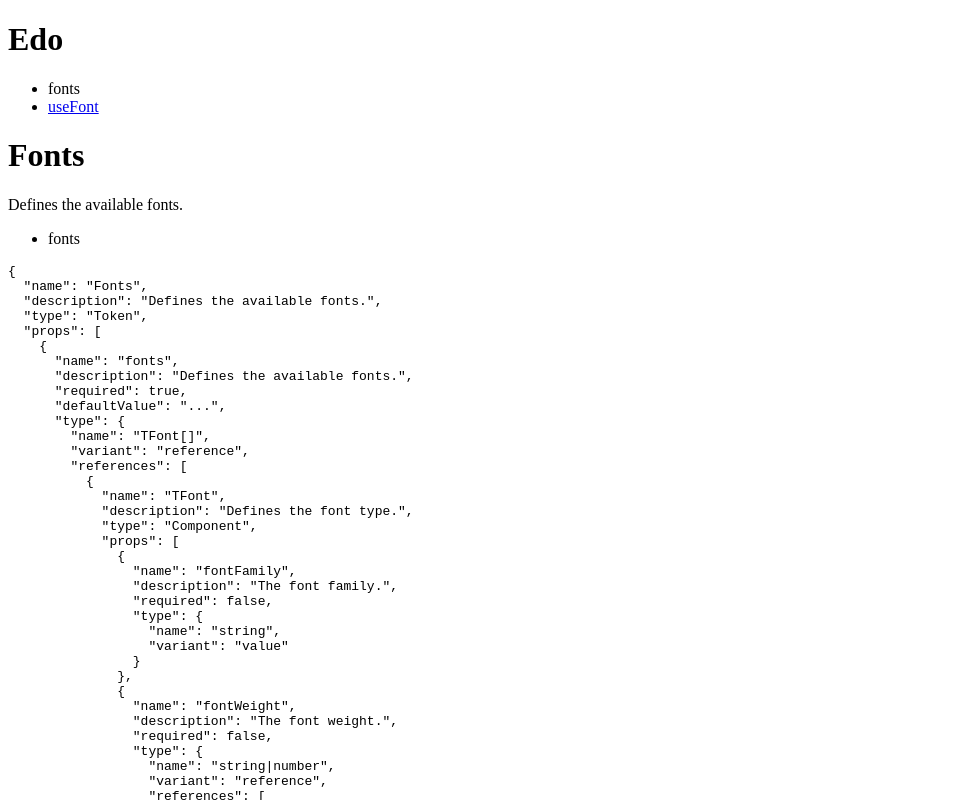
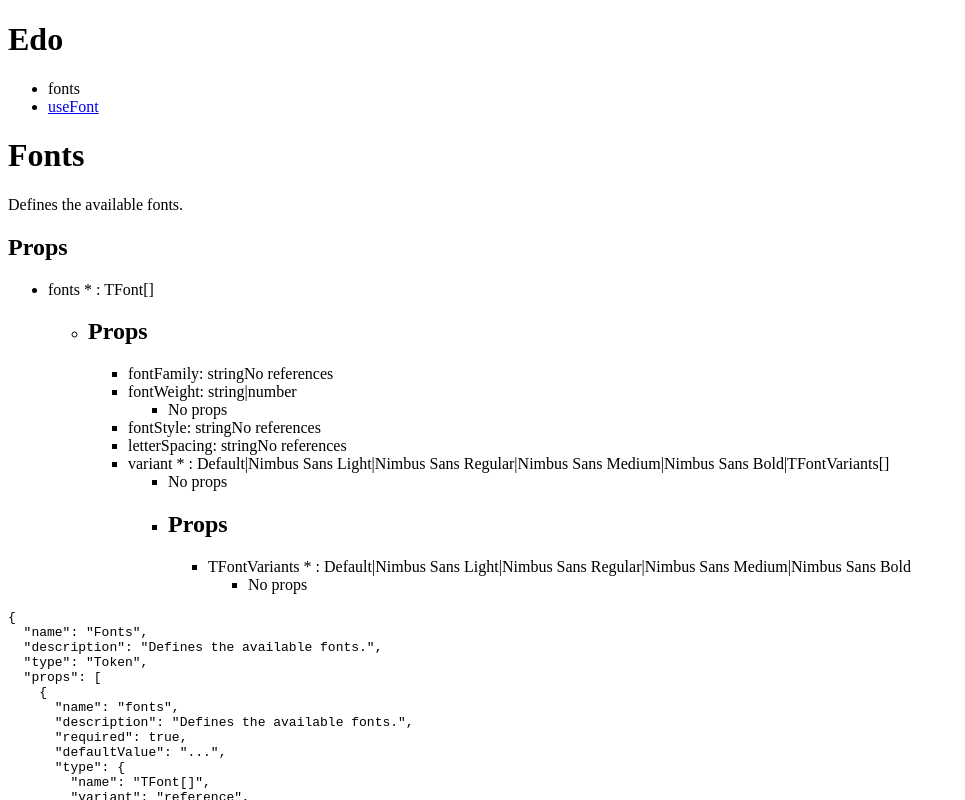
Before and after one commit to osequi/test-tsx-dx, a Next.js app: page /fonts in a window 1280 px wide. Shown: the top 800 px of the page, without its empty margins (0-965 px from the left). Built offline with nearby package versions, Linux system fonts and the light colour scheme.

Commit message:
Working on the docs

```diff
--- /dev/null
+++ b/src/documentation/Description/Description.tsx
@@ -0,0 +1,8 @@
+import { TPage } from "../hooks";
+
+export function Description(props: TPage) {
+  if (!props?.description) return <>No description</>;
+
+  const { description } = props;
+  return <p>{description}</p>;
+}
--- /dev/null
+++ b/src/documentation/Description/index.ts
@@ -0,0 +1 @@
+export * from "./Description";
--- a/src/documentation/Page/Page.tsx
+++ b/src/documentation/Page/Page.tsx
@@ -1,6 +1,6 @@
 import React from "react";
 import { TData, TPageData, usePage, useTitle } from "../hooks";
-import { Props } from "../";
+import { Props, Description } from "../";
 
 export interface TPageProps {
   data: TData;
@@ -11,13 +11,13 @@ export function Page(props: TPageProps) {
   if (!props?.pageData) return <Undefined {...props} />;
 
   const page = usePage(props);
-  const { name, description } = page;
+  const { name } = page;
   const title = useTitle({ name: name, kindString: "Module" });
 
   return (
     <div>
       <h1>{title}</h1>
-      <p>{description}</p>
+      <Description {...page} />
       <Props {...page} />
       <div>
         <pre>{JSON.stringify(page, null, 2)}</pre>
--- a/src/documentation/Props/Props.tsx
+++ b/src/documentation/Props/Props.tsx
@@ -1,11 +1,25 @@
 import { TPage } from "../hooks";
+import { Type } from "../";
 
 export function Props(props: TPage) {
   if (!props?.props) return <>No props</>;
 
   const { props: props2 } = props;
   const props3 = Array.isArray(props2) ? props2 : [props2];
-  const props4 = props3.map((item) => <li>{item.name}</li>);
+  const props4 = props3.map((item) => {
+    const { name, required, type } = item;
+    const name2 = required ? `${name} * ` : name;
+    return (
+      <li>
+        {name2}: <Type {...type} />
+      </li>
+    );
+  });
 
-  return <ul>{props4}</ul>;
+  return (
+    <>
+      <h2>Props</h2>
+      <ul>{props4}</ul>
+    </>
+  );
 }
--- /dev/null
+++ b/src/documentation/References/References.tsx
@@ -0,0 +1,15 @@
+import { TPage } from "../hooks";
+import { Props } from "../";
+
+export function References(props) {
+  if (!props?.references) return <>No references</>;
+  const { references } = props;
+
+  const references2 = references?.map((item) => (
+    <li>
+      <Props {...item} />
+    </li>
+  ));
+
+  return <ul>{references2}</ul>;
+}
--- /dev/null
+++ b/src/documentation/References/index.ts
@@ -0,0 +1 @@
+export * from "./References";
--- /dev/null
+++ b/src/documentation/Type/Type.tsx
@@ -0,0 +1,15 @@
+import { TType } from "../hooks";
+import { References } from "../";
+
+export function Type(props: TType) {
+  if (!props) return <>No type</>;
+
+  const { name, references } = props;
+
+  return (
+    <>
+      {name}
+      <References references={references} />
+    </>
+  );
+}
--- /dev/null
+++ b/src/documentation/Type/index.ts
@@ -0,0 +1 @@
+export * from "./Type";
--- a/src/documentation/index.ts
+++ b/src/documentation/index.ts
@@ -3,3 +3,6 @@ export * from "./Template";
 export * from "./Home";
 export * from "./Page";
 export * from "./Props";
+export * from "./Description";
+export * from "./Type";
+export * from "./References";
```
